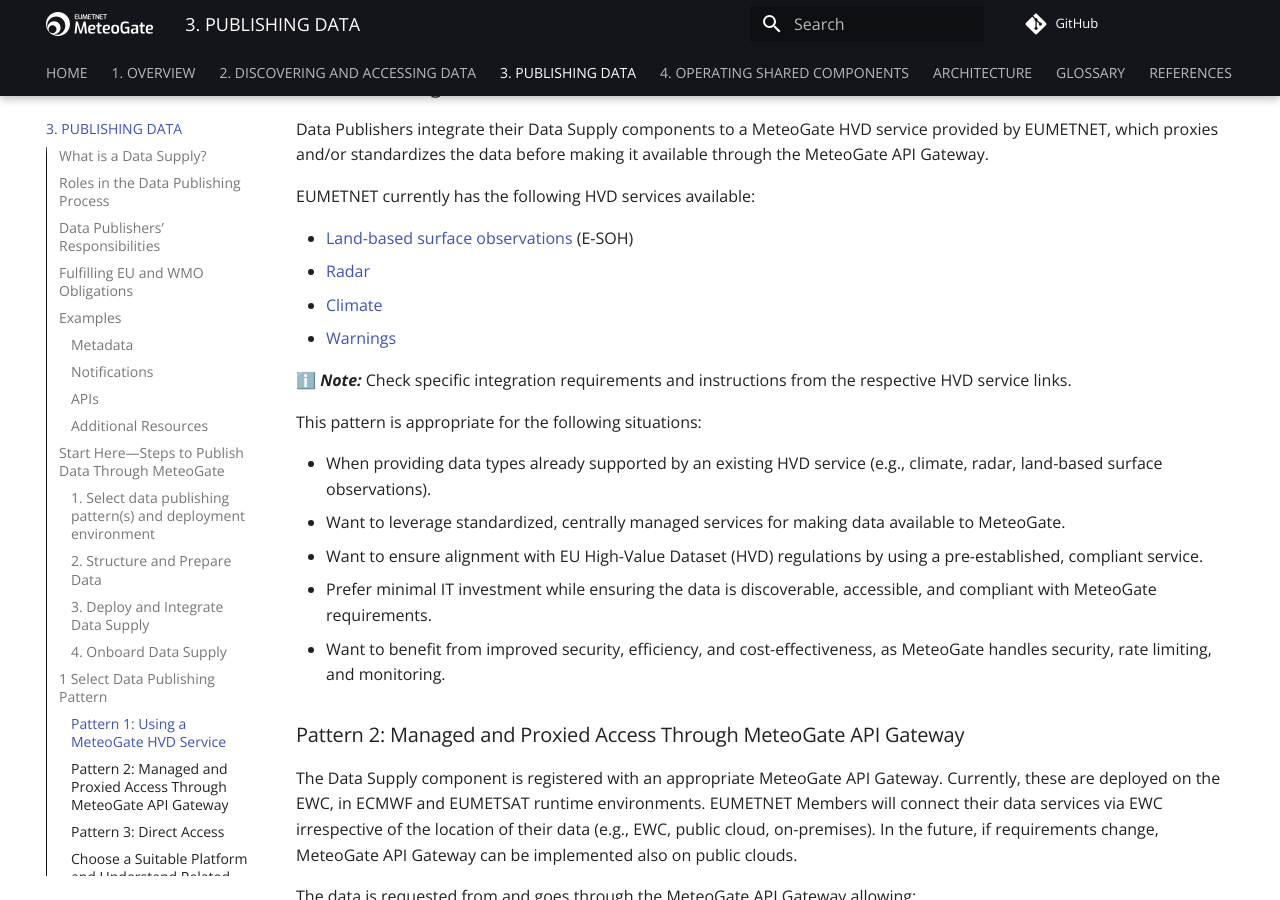
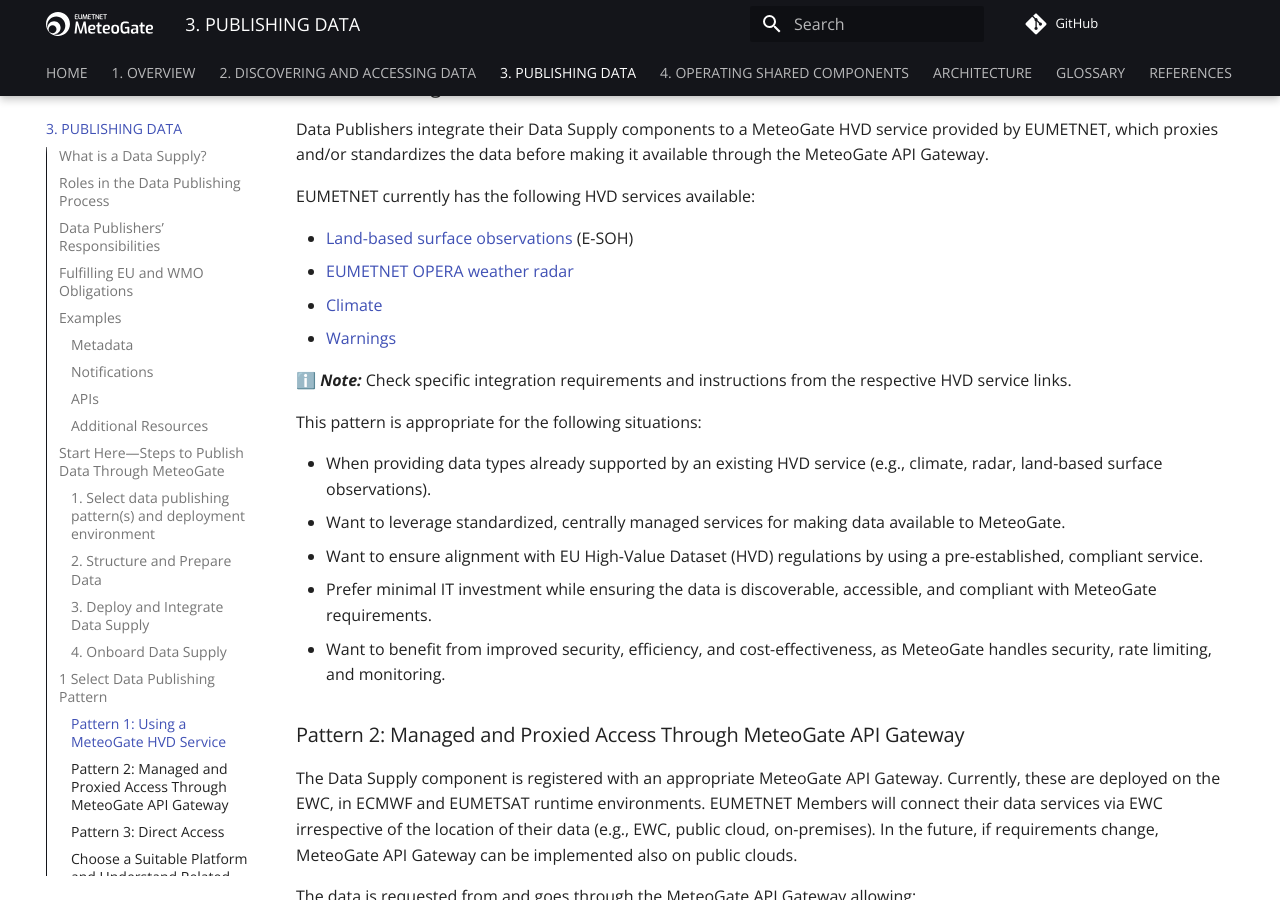
Before and after one commit to EUMETNET/meteogate-documentation, an MkDocs documentation site: the page built from docs/3-publishing-data.md, in a window 1280 px wide and 900 px high, scrolled down 3793 px. Built offline with MkDocs 1.6.1 and Material for MkDocs 9.7.7, drawn with Linux system fonts in a browser that asks for light colours; comment, search, counter and statistics services are not loaded.

Commit message:
Update 3-publishing-data.md

```diff
--- a/docs/3-publishing-data.md
+++ b/docs/3-publishing-data.md
@@ -134,7 +134,7 @@ Data Publishers integrate their Data Supply components to a MeteoGate HVD servic
 EUMETNET currently has the following HVD services available:
 
   - [Land-based surface observations](https://observations.eumetnet.eu/) (E-SOH)
-  - [Radar](https://github.com/EURODEO/openradardata-requirements/blob/main/Deliverable_Requirements.md)
+  - [EUMETNET OPERA weather radar](https://api.meteogate.eu/documentation/eu-eumetnet-weather-radar)
   - [Climate](https://github.com/EUMETNET/ogc-edr-workshop)
   - [Warnings](https://meteoalarm.org/en/live/page/redistribution-hub#list)
 
```
